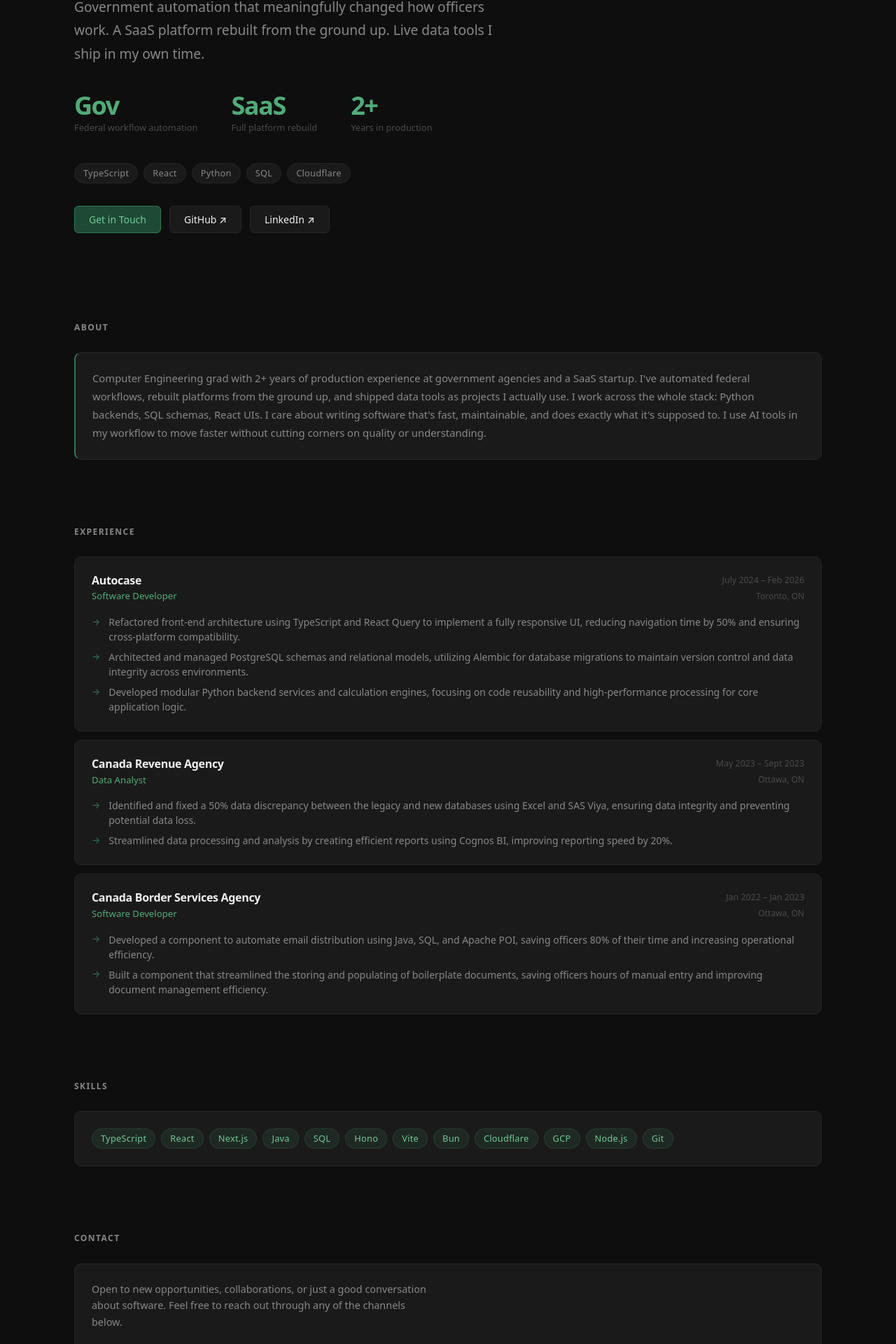
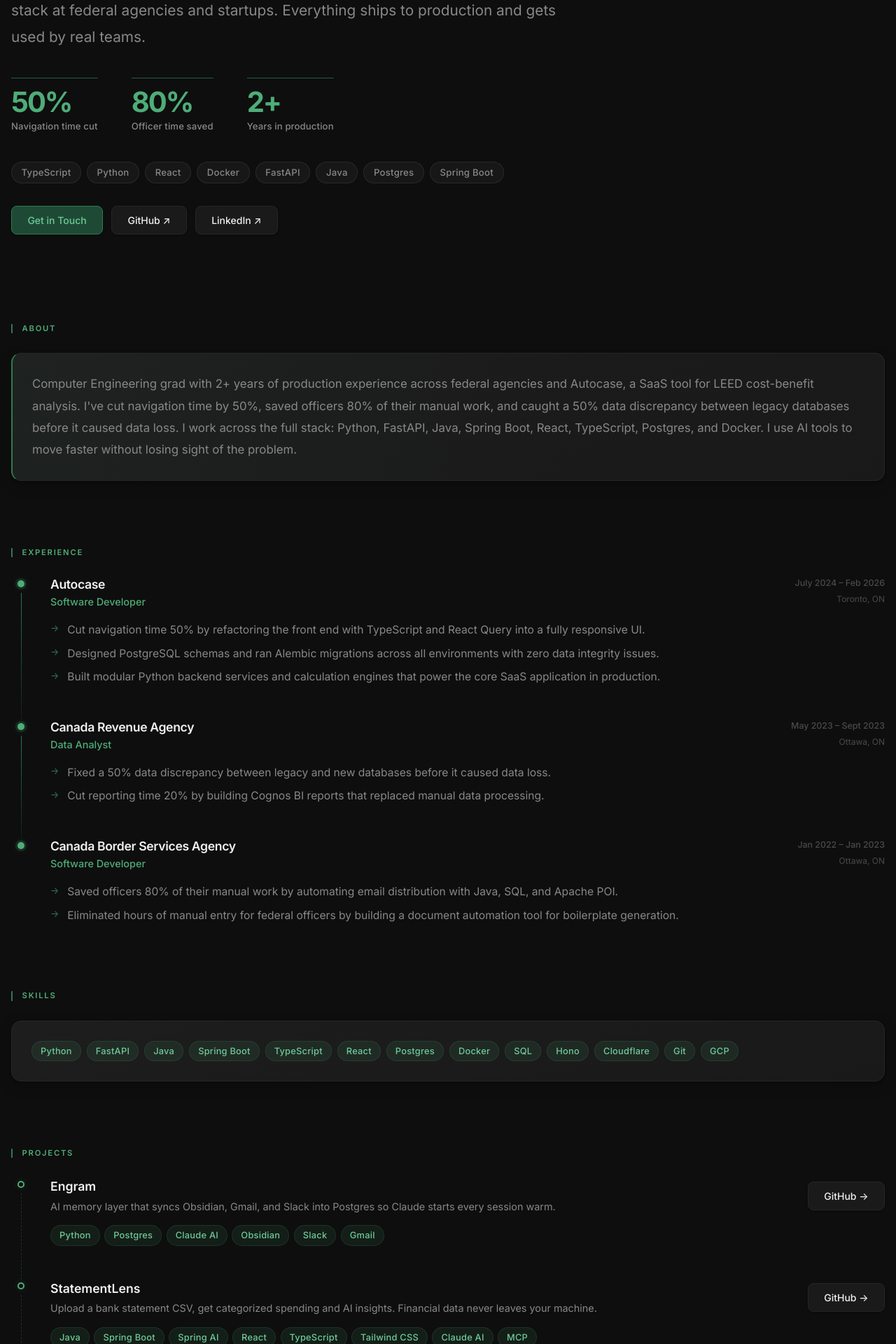
Before and after one commit to AlexSteeves/alex_steeves_portfolio, a React (Vite) app in the folder client/: page / in a window 1280 px wide. Shown: the part 375-2295 px from the top of the page at 70% size. Built offline with nearby package versions, Linux system fonts and the light colour scheme.

Commit message:
feat: update styling and added projects to main page

```diff
--- a/client/src/App.css
+++ b/client/src/App.css
@@ -5,8 +5,10 @@
   justify-content: space-between;
   padding: 0 2rem;
   height: 56px;
-  background: var(--bg-secondary);
-  border-bottom: 1px solid var(--border);
+  background: rgba(20, 20, 20, 0.75);
+  backdrop-filter: blur(14px);
+  -webkit-backdrop-filter: blur(14px);
+  border-bottom: 1px solid rgba(255, 255, 255, 0.06);
   position: sticky;
   top: 0;
   z-index: 100;
@@ -113,14 +115,17 @@
   background: var(--green-glow);
 }
 
-@media (max-width: 640px) {
+@media (max-width: 768px) {
   .nav-links .nav-link {
     display: none;
   }
 }
 
-@media (min-width: 641px) {
+@media (min-width: 769px) {
   .burger-link.mobile-only {
+    display: none;
+  }
+  .burger-wrapper {
     display: none;
   }
 }
@@ -128,7 +133,7 @@
 /* ── Page shell ── */
 .page {
   flex: 1;
-  max-width: 1100px;
+  max-width: 1300px;
   width: 100%;
   margin: 0 auto;
   padding: 3rem 1rem;
@@ -139,20 +144,23 @@
   display: inline-flex;
   align-items: center;
   gap: 0.5rem;
-  padding: 0.5rem 1.25rem;
-  border-radius: 6px;
+  padding: 0.55rem 1.4rem;
+  border-radius: 8px;
   border: 1px solid var(--border);
   font-size: 0.875rem;
   font-weight: 500;
   background: var(--bg-card);
   color: var(--text-primary);
-  transition: border-color 0.15s ease, background 0.15s ease, color 0.15s ease;
+  transition: border-color 0.2s ease, background 0.2s ease, color 0.2s ease, transform 0.15s ease, box-shadow 0.2s ease;
   cursor: pointer;
+  box-shadow: 0 1px 3px rgba(0, 0, 0, 0.25);
 }
 
 .btn:hover {
   border-color: var(--border-hover);
   background: var(--bg-card-hover);
+  transform: translateY(-1px);
+  box-shadow: 0 4px 14px rgba(0, 0, 0, 0.35);
 }
 
 .btn-primary {
@@ -165,14 +173,18 @@
   background: var(--green-accent);
   border-color: var(--green-bright);
   color: #fff;
+  box-shadow: 0 4px 18px rgba(78, 173, 120, 0.25);
 }
 
 /* ── Cards ── */
 .card {
-  background: var(--bg-card);
+  background: linear-gradient(145deg, #1d1d1d, #191919);
   border: 1px solid var(--border);
-  border-radius: 10px;
-  padding: 1.5rem;
+  border-radius: 14px;
+  padding: 1.75rem;
+  box-shadow: 0 1px 3px rgba(0, 0, 0, 0.35), 0 6px 20px rgba(0, 0, 0, 0.2);
+  position: relative;
+  z-index: 1;
 }
 
 /* ── Badges ── */
@@ -260,11 +272,13 @@
 }
 
 .section-title {
-  font-size: 0.75rem;
+  font-size: 0.7rem;
   text-transform: uppercase;
-  letter-spacing: 0.12em;
-  color: var(--text-secondary);
+  letter-spacing: 0.16em;
+  color: var(--green-bright);
   font-weight: 600;
+  padding-left: 0.85rem;
+  border-left: 2px solid var(--green-accent);
 }
 
 /* ── Hero ── */
@@ -303,10 +317,10 @@
 }
 
 .hero-tagline {
-  font-size: 1.2rem;
+  font-size: 1.3rem;
   color: var(--text-secondary);
-  max-width: 620px;
-  line-height: 1.75;
+  max-width: 800px;
+  line-height: 1.8;
   margin-bottom: 2.5rem;
 }
 
@@ -321,21 +335,25 @@
 .hero-proof-item {
   display: flex;
   flex-direction: column;
-  gap: 0.25rem;
+  gap: 0.35rem;
+  border-top: 1px solid var(--green-accent);
+  padding-top: 0.85rem;
+  min-width: 110px;
 }
 
 .hero-proof-number {
-  font-size: 2.25rem;
+  font-size: 2.5rem;
   font-weight: 700;
   color: var(--green-bright);
-  letter-spacing: -0.04em;
+  letter-spacing: -0.05em;
   line-height: 1;
 }
 
 .hero-proof-label {
-  font-size: 0.8rem;
-  color: var(--text-muted);
+  font-size: 0.82rem;
+  color: var(--text-secondary);
   font-weight: 500;
+  letter-spacing: 0.01em;
 }
 
 .hero-stack {
@@ -346,14 +364,20 @@
 }
 
 .hero-stack-chip {
-  padding: 0.25rem 0.75rem;
+  padding: 0.3rem 0.85rem;
   border-radius: 20px;
-  border: 1px solid var(--border);
-  background: var(--bg-card);
+  border: 1px solid rgba(255, 255, 255, 0.08);
+  background: rgba(255, 255, 255, 0.04);
   color: var(--text-secondary);
-  font-size: 0.8rem;
+  font-size: 0.82rem;
   font-weight: 500;
   letter-spacing: 0.02em;
+  transition: border-color 0.15s ease, color 0.15s ease;
+}
+
+.hero-stack-chip:hover {
+  border-color: rgba(78, 173, 120, 0.3);
+  color: var(--green-light);
 }
 
 .hero-links {
@@ -362,15 +386,27 @@
   flex-wrap: wrap;
 }
 
+/* ── Full-bleed section band ── */
+.section-band {
+  background: #111111;
+  margin-left: -9999px;
+  margin-right: -9999px;
+  padding-left: 9999px;
+  padding-right: 9999px;
+  padding-top: 1rem;
+  padding-bottom: 1rem;
+}
+
 /* ── About ── */
 .about-card {
   border-left: 2px solid var(--green-accent);
+  background: linear-gradient(to right, rgba(46, 122, 82, 0.06), transparent 60%), linear-gradient(145deg, #1d1d1d, #191919);
 }
 
 .about-text {
-  font-size: 0.925rem;
+  font-size: 1.05rem;
   color: var(--text-secondary);
-  line-height: 1.75;
+  line-height: 1.85;
 }
 
 /* ── Experience ── */
@@ -384,23 +420,93 @@
   display: flex;
   flex-direction: column;
   gap: 1rem;
-  transition: border-color 0.15s ease;
+  transition: border-color 0.2s ease, box-shadow 0.2s ease;
 }
 
 .experience-card:hover {
-  border-color: var(--border-hover);
+  border-color: rgba(78, 173, 120, 0.3);
+  box-shadow: 0 0 0 1px rgba(78, 173, 120, 0.08), 0 8px 28px rgba(0, 0, 0, 0.35);
+}
+
+/* ── Experience Timeline ── */
+.experience-timeline {
+  display: flex;
+  flex-direction: column;
+}
+
+.timeline-item {
+  display: grid;
+  grid-template-columns: 28px 1fr;
+  gap: 0 1.75rem;
+}
+
+.timeline-marker {
+  display: flex;
+  flex-direction: column;
+  align-items: center;
+  padding-top: 0.3rem;
+}
+
+.timeline-dot {
+  width: 10px;
+  height: 10px;
+  border-radius: 50%;
+  background: var(--green-bright);
+  box-shadow: 0 0 0 3px rgba(78, 173, 120, 0.15), 0 0 12px rgba(78, 173, 120, 0.25);
+  flex-shrink: 0;
+  z-index: 1;
+}
+
+.timeline-line {
+  width: 1px;
+  flex: 1;
+  background: linear-gradient(to bottom, var(--green-accent) 0%, rgba(46, 122, 82, 0.15) 100%);
+  margin-top: 0.5rem;
+}
+
+.timeline-item:last-child .timeline-line {
+  display: none;
+}
+
+.timeline-content {
+  display: flex;
+  flex-direction: column;
+  gap: 1rem;
+  padding-bottom: 3rem;
+}
+
+.timeline-item:last-child .timeline-content {
+  padding-bottom: 0;
+}
+
+.timeline-dot-ring {
+  width: 10px;
+  height: 10px;
+  border-radius: 50%;
+  background: transparent;
+  border: 2px solid var(--green-bright);
+  box-shadow: 0 0 8px rgba(78, 173, 120, 0.2);
+  flex-shrink: 0;
+  z-index: 1;
+}
+
+.timeline-line-dashed {
+  width: 1px;
+  flex: 1;
+  border-left: 1px dashed rgba(46, 122, 82, 0.35);
+  margin-top: 0.5rem;
 }
 
 .experience-company {
-  font-size: 1rem;
+  font-size: 1.1rem;
   font-weight: 600;
   color: var(--text-primary);
 }
 
 .experience-role {
-  font-size: 0.825rem;
+  font-size: 0.9rem;
   color: var(--green-bright);
-  margin-top: 0.2rem;
+  margin-top: 0.25rem;
   font-weight: 500;
 }
 
@@ -442,12 +548,12 @@
 }
 
 .experience-highlights li {
-  font-size: 0.875rem;
+  font-size: 0.975rem;
   color: var(--text-secondary);
   display: flex;
   align-items: flex-start;
   gap: 0.75rem;
-  line-height: 1.5;
+  line-height: 1.65;
 }
 
 .experience-highlights li::before {
@@ -490,10 +596,24 @@
 }
 
 .contact-text {
-  font-size: 0.9rem;
+  font-size: 1.05rem;
   color: var(--text-secondary);
-  line-height: 1.65;
-  max-width: 480px;
+  line-height: 1.75;
+  max-width: 700px;
+}
+
+.contact-email {
+  font-size: clamp(1.4rem, 3vw, 2rem);
+  font-weight: 600;
+  color: var(--green-bright);
+  letter-spacing: -0.02em;
+  text-decoration: none;
+  transition: color 0.15s ease;
+  width: fit-content;
+}
+
+.contact-email:hover {
+  color: var(--green-light);
 }
 
 .contact-links {
--- a/client/src/components/portfolio/About.tsx
+++ b/client/src/components/portfolio/About.tsx
@@ -6,14 +6,14 @@
       <h2 className="section-title">About</h2>
       <div className="card about-card">
         <p className="about-text">
-          Computer Engineering grad with 2+ years of production experience at
-          government agencies and a SaaS startup. I've automated federal
-          workflows, rebuilt platforms from the ground up, and shipped data
-          tools as projects I actually use. I work across the whole stack:
-          Python backends, SQL schemas, React UIs. I care about writing software
-          that's fast, maintainable, and does exactly what it's supposed to. I
-          use AI tools in my workflow to move faster without cutting corners on
-          quality or understanding.
+          Computer Engineering grad with 2+ years of production experience
+          across federal agencies and Autocase, a SaaS tool for LEED
+          cost-benefit analysis. I've cut navigation time by 50%, saved officers
+          80% of their manual work, and caught a 50% data discrepancy between
+          legacy databases before it caused data loss. I work across the full
+          stack: Python, FastAPI, Java, Spring Boot, React, TypeScript,
+          Postgres, and Docker. I use AI tools to move faster without losing
+          sight of the problem.
         </p>
       </div>
     </section>
--- a/client/src/components/portfolio/Contact.tsx
+++ b/client/src/components/portfolio/Contact.tsx
@@ -6,13 +6,12 @@
       <h2 className="section-title">Contact</h2>
       <div className="card contact-card">
         <p className="contact-text">
-          Open to new opportunities, collaborations, or just a good conversation
-          about software. Feel free to reach out through any of the channels
-          below.
+          "Available for full-stack roles. Hiring or have a problem worth
+          solving? Send an email."
         </p>
         <div className="contact-links">
           <a href="mailto:alqusteeves@gmail.com" className="btn btn-primary">
-            Email ↗
+            Send an Email ↗
           </a>
           <a
             href="https://github.com/AlexSteeves"
--- a/client/src/components/portfolio/Experience.tsx
+++ b/client/src/components/portfolio/Experience.tsx
@@ -15,9 +15,9 @@
     role: "Software Developer",
     period: "July 2024 – Feb 2026",
     highlights: [
-      "Refactored front-end architecture using TypeScript and React Query to implement a fully responsive UI, reducing navigation time by 50% and ensuring cross-platform compatibility.",
-      "Architected and managed PostgreSQL schemas and relational models, utilizing Alembic for database migrations to maintain version control and data integrity across environments.",
-      "Developed modular Python backend services and calculation engines, focusing on code reusability and high-performance processing for core application logic.",
+      "Cut navigation time 50% by refactoring the front end with TypeScript and React Query into a fully responsive UI.",
+      "Designed PostgreSQL schemas and ran Alembic migrations across all environments with zero data integrity issues.",
+      "Built modular Python backend services and calculation engines that power the core SaaS application in production.",
     ],
   },
   {
@@ -26,8 +26,8 @@
     role: "Data Analyst",
     period: "May 2023 – Sept 2023",
     highlights: [
-      "Identified and fixed a 50% data discrepancy between the legacy and new databases using Excel and SAS Viya, ensuring data integrity and preventing potential data loss.",
-      "Streamlined data processing and analysis by creating efficient reports using Cognos BI, improving reporting speed by 20%.",
+      "Fixed a 50% data discrepancy between legacy and new databases before it caused data loss.",
+      "Cut reporting time 20% by building Cognos BI reports that replaced manual data processing.",
     ],
   },
   {
@@ -36,8 +36,8 @@
     role: "Software Developer",
     period: "Jan 2022 – Jan 2023",
     highlights: [
-      "Developed a component to automate email distribution using Java, SQL, and Apache POI, saving officers 80% of their time and increasing operational efficiency.",
-      "Built a component that streamlined the storing and populating of boilerplate documents, saving officers hours of manual entry and improving document management efficiency.",
+      "Saved officers 80% of their manual work by automating email distribution with Java, SQL, and Apache POI.",
+      "Eliminated hours of manual entry for federal officers by building a document automation tool for boilerplate generation.",
     ],
   },
 ];
@@ -46,9 +46,14 @@
   return (
     <section className="section">
       <h2 className="section-title">Experience</h2>
-      <div className="experience-list">
+      <div className="experience-timeline">
         {experiences.map((exp) => (
-          <div key={exp.company} className="card experience-card">
+          <div key={exp.company} className="timeline-item">
+            <div className="timeline-marker">
+              <div className="timeline-dot" />
+              <div className="timeline-line" />
+            </div>
+            <div className="timeline-content">
               <div className="experience-header">
                 <div>
                   <h3 className="experience-company">{exp.company}</h3>
@@ -67,6 +72,7 @@
                 ))}
               </ul>
             </div>
+          </div>
         ))}
       </div>
     </section>
--- a/client/src/components/portfolio/Hero.tsx
+++ b/client/src/components/portfolio/Hero.tsx
@@ -14,8 +14,8 @@
 };
 
 const proofItems = [
-  { number: "Gov", label: "Federal workflow automation" },
-  { number: "SaaS", label: "Full platform rebuild" },
+  { number: "50%", label: "Navigation time cut" },
+  { number: "80%", label: "Officer time saved" },
   { number: "2+", label: "Years in production" },
 ];
 
@@ -37,9 +37,9 @@
       </div>
 
       <p className="hero-tagline">
-        I build full-stack software that does things people notice. Government
-        automation that meaningfully changed how officers work. A SaaS platform
-        rebuilt from the ground up. Live data tools I ship in my own time.
+        Backend services, React frontends, database schemas. I work across the
+        full stack at federal agencies and startups. Everything ships to
+        production and gets used by real teams.
       </p>
 
       <div className="hero-proof">
@@ -62,7 +62,7 @@
       </div>
 
       <div className="hero-stack">
-        {["TypeScript", "React", "Python", "SQL", "Cloudflare"].map((tech) => (
+        {["TypeScript", "Python", "React", "Docker", "FastAPI", "Java", "Postgres", "Spring Boot"].map((tech) => (
           <span key={tech} className="hero-stack-chip">
             {tech}
           </span>
--- /dev/null
+++ b/client/src/components/portfolio/Projects.tsx
@@ -0,0 +1,66 @@
+import type React from "react";
+import { projects } from "../projects/projects";
+
+const portfolioProjects = projects.filter(
+  (p) => p.name !== "Philips Hue Light Automation",
+);
+
+const Projects: React.FC = () => {
+  return (
+    <section className="section">
+      <h2 className="section-title">Projects</h2>
+      <div className="experience-timeline">
+        {portfolioProjects.map((project) => (
+          <div key={project.name} className="timeline-item">
+            <div className="timeline-marker">
+              <div className="timeline-dot-ring" />
+              <div className="timeline-line-dashed" />
+            </div>
+            <div className="timeline-content">
+              <div
+                className="experience-header"
+                style={{ flexWrap: "nowrap", alignItems: "center" }}
+              >
+                <div style={{ minWidth: 0 }}>
+                  <a
+                    href={project.url}
+                    target="_blank"
+                    rel="noreferrer"
+                    className="experience-company"
+                    style={{ textDecoration: "none" }}
+                  >
+                    {project.name}
+                  </a>
+                  <p
+                    className="experience-role"
+                    style={{ color: "var(--text-secondary)", fontWeight: 400 }}
+                  >
+                    {project.description}
+                  </p>
+                </div>
+                <a
+                  href={project.url}
+                  target="_blank"
+                  rel="noreferrer"
+                  className="btn"
+                  style={{ whiteSpace: "nowrap", flexShrink: 0 }}
+                >
+                  GitHub →
+                </a>
+              </div>
+              <div style={{ display: "flex", flexWrap: "wrap", gap: "0.4rem" }}>
+                {project.tags.map((tag) => (
+                  <span key={tag} className="skill-badge">
+                    {tag}
+                  </span>
+                ))}
+              </div>
+            </div>
+          </div>
+        ))}
+      </div>
+    </section>
+  );
+};
+
+export default Projects;
--- a/client/src/components/portfolio/Skills.tsx
+++ b/client/src/components/portfolio/Skills.tsx
@@ -1,18 +1,19 @@
 import type React from "react";
 
 const skills: string[] = [
+  "Python",
+  "FastAPI",
+  "Java",
+  "Spring Boot",
   "TypeScript",
   "React",
-  "Next.js",
-  "Java",
+  "Postgres",
+  "Docker",
   "SQL",
   "Hono",
-  "Vite",
-  "Bun",
   "Cloudflare",
+  "Git",
   "GCP",
-  "Node.js",
-  "Git",
 ];
 
 const Skills: React.FC = () => {
--- a/client/src/components/projects/ProjectCard.tsx
+++ b/client/src/components/projects/ProjectCard.tsx
@@ -3,8 +3,8 @@
 export default function ProjectCard({ project }: { project: Project }) {
   return (
     <div className="card experience-card">
-      <div className="experience-header">
-        <div>
+      <div className="experience-header" style={{ flexWrap: "nowrap", alignItems: "center" }}>
+        <div style={{ minWidth: 0 }}>
           <a
             href={project.url}
             target="_blank"
--- a/client/src/components/projects/projects.ts
+++ b/client/src/components/projects/projects.ts
@@ -8,14 +8,35 @@
 
 export const projects: Project[] = [
   {
+    name: "Engram",
+    description:
+      "AI memory layer that syncs Obsidian, Gmail, and Slack into Postgres so Claude starts every session warm.",
+    url: "https://github.com/AlexSteeves/engram",
+    tags: ["Python", "Postgres", "Claude AI", "Obsidian", "Slack", "Gmail"],
+    highlights: [
+      "Syncs notes, emails, and messages into a single Postgres database Claude can query at session start.",
+      "Eliminates context re-setup. Claude surfaces relevant history before the first prompt.",
+      "Unified ingestion pipeline across Obsidian vaults, Gmail inbox, and Slack channels.",
+    ],
+  },
+  {
     name: "StatementLens",
     description:
-      "A local bank statement analyzer that processes CSV exports into categorized spending breakdowns, monthly trends, and AI-generated financial insights. Keeps sensitive financial data fully local while using Claude via MCP to reason transparently over your transactions.",
+      "Upload a bank statement CSV, get categorized spending and AI insights. Financial data never leaves your machine.",
     url: "https://github.com/AlexSteeves/statement-lens",
-    tags: ["Java", "Spring Boot", "Spring AI", "React", "TypeScript", "Tailwind CSS", "Claude AI", "MCP"],
+    tags: [
+      "Java",
+      "Spring Boot",
+      "Spring AI",
+      "React",
+      "TypeScript",
+      "Tailwind CSS",
+      "Claude AI",
+      "MCP",
+    ],
     highlights: [
       "Uploads TD credit card CSV exports and runs agentic AI analysis via MCP servers exposed as callable tools (getSpendingByCategory, getMonthlyTrend).",
-      "Shows Claude's step-by-step reasoning as it categorizes transactions — no black-box outputs.",
+      "Shows Claude's step-by-step reasoning as it categorizes transactions. No black-box outputs.",
       "Generates spending category breakdowns, merchant summaries, and monthly trend visualizations.",
       "Runs entirely locally so sensitive financial data never leaves the machine.",
     ],
@@ -23,14 +44,14 @@
   {
     name: "EarningsLensAI",
     description:
-      "A RAG-powered document analysis tool for interrogating earnings call transcripts and 10-K filings in plain English. Upload a PDF, ask questions like \"What did management say about revenue guidance?\", and get grounded answers with source citations — no digging through 80-page documents.",
+      "Ask plain English questions about any earnings call or 10-K. Answers come with source citations. No digging through 80-page documents.",
     url: "https://github.com/AlexSteeves/EarningsLensAI",
     tags: ["Python", "FastAPI", "React", "TypeScript", "ChromaDB", "Claude AI"],
     highlights: [
       "Chunks documents into 500-word overlapping segments and embeds them in ChromaDB for semantic retrieval.",
       "Retrieves the top 5 most relevant passages per query and passes them to Claude haiku for grounded, citation-backed answers.",
       "FastAPI backend with a React/TypeScript frontend, deployable via Docker Compose.",
-      "Built for financial analysis workflows — earnings calls, 10-K filings, and investor transcripts.",
+      "Built for financial analysis workflows: earnings calls, 10-K filings, and investor transcripts.",
     ],
   },
   {
--- a/client/src/index.css
+++ b/client/src/index.css
@@ -1,5 +1,7 @@
+@import url('https://fonts.googleapis.com/css2?family=Inter:wght@400;500;600;700&display=swap');
+
 :root {
-  font-family: system-ui, -apple-system, BlinkMacSystemFont, "Segoe UI", sans-serif;
+  font-family: 'Inter', system-ui, -apple-system, BlinkMacSystemFont, "Segoe UI", sans-serif;
   line-height: 1.5;
   font-weight: 400;
   font-synthesis: none;
@@ -54,7 +56,10 @@
   min-height: 100vh;
   background-color: var(--bg-primary);
   color: var(--text-primary);
+  overflow-x: clip;
 }
+
+
 
 #root {
   min-height: 100vh;
--- a/client/src/pages/Portfolio.tsx
+++ b/client/src/pages/Portfolio.tsx
@@ -3,6 +3,7 @@
 import About from "../components/portfolio/About";
 import Experience from "../components/portfolio/Experience";
 import Skills from "../components/portfolio/Skills";
+import Projects from "../components/portfolio/Projects";
 import Contact from "../components/portfolio/Contact";
 
 const Portfolio: React.FC = () => {
@@ -12,6 +13,7 @@
       <About />
       <Experience />
       <Skills />
+      <Projects />
       <Contact />
     </main>
   );
```
Also changed, not shown: client/src/components/nav/NavBar.tsx (+17 -3 lines). Lines whose indentation alone changed are shown as unchanged.
